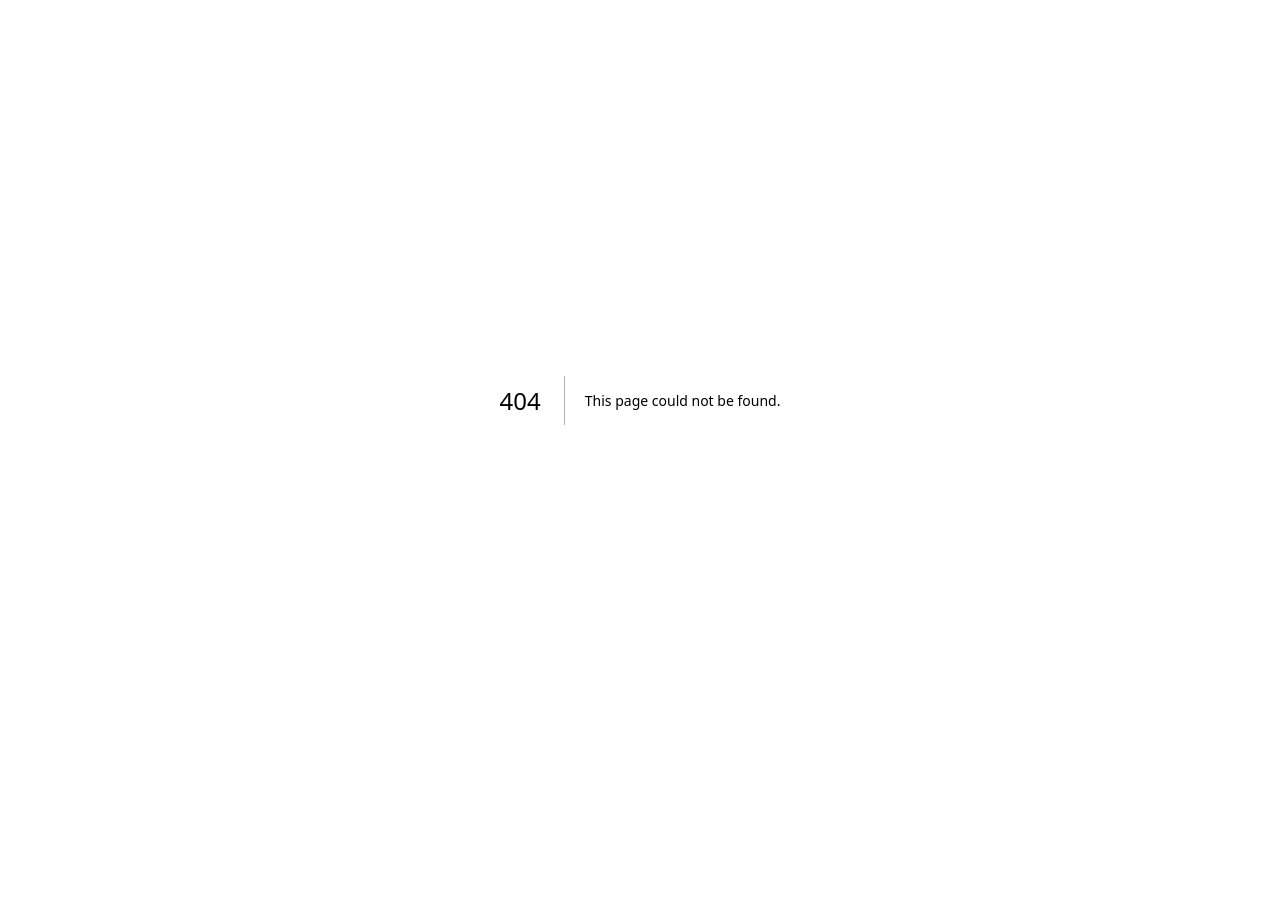
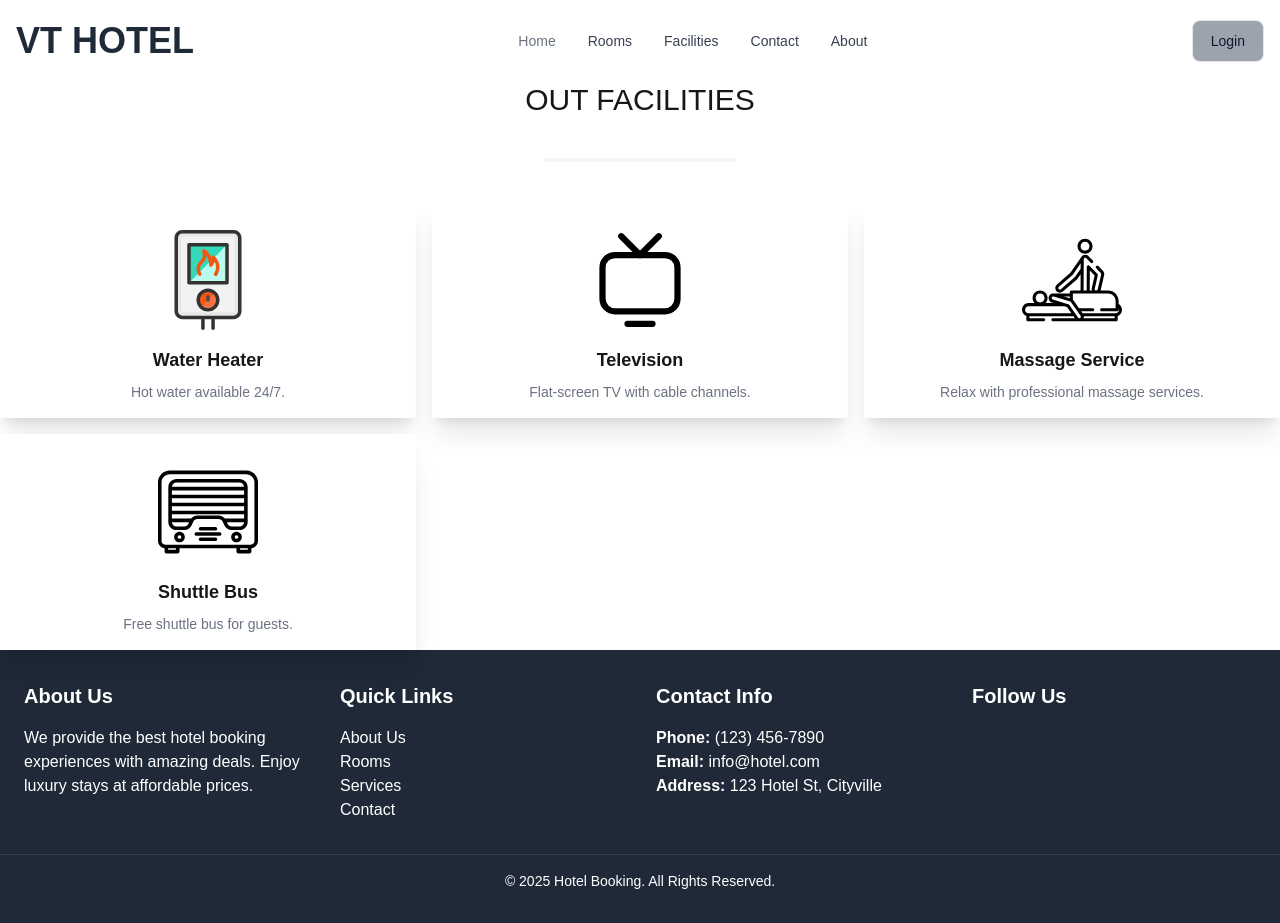
Before and after one commit to vo02022004/hotel-booking-system, a Next.js app in the folder hotel-booking/: page /facilities in a window 1280 px wide. Before the commit this address had no page. Before the commit the page ends 800 px from the top, so only its background shows below. Built offline with nearby package versions, Linux system fonts and the light colour scheme.

Commit message:
build the facilities interfaceinterface

```diff
--- /dev/null
+++ b/hotel-booking/src/app/(router)/facilities/page.tsx
@@ -0,0 +1,111 @@
+'use client'
+import Image from "next/image";
+import IMG_15372 from '@/app/assets/images/carousel/IMG_15372.png'
+import IMG_40905 from '@/app/assets/images/carousel/IMG_40905.png'
+import IMG_55677 from '@/app/assets/images/carousel/IMG_55677.png'
+import IMG_62045 from '@/app/assets/images/carousel//IMG_62045.png'
+import IMG_93127 from '@/app/assets/images/carousel//IMG_93127.png'
+// room
+import IMG_11892 from '@/app/assets/images/rooms/IMG_11892.png'
+import IMG_39782 from '@/app/assets/images/rooms/IMG_39782.png'
+import IMG_42663 from '@/app/assets/images/rooms/IMG_42663.png'
+import IMG_65019 from '@/app/assets/images/rooms/IMG_65019.png'
+// facilities
+import wifi from '@/app/assets/images/facilities/wifi.svg'
+import WaterHeater from '@/app/assets/images/facilities/IMG_27079.svg'
+import Television from '@/app/assets/images/facilities/IMG_41622.svg'
+import Massage from '@/app/assets/images/facilities/IMG_47816.svg'
+import Bus from '@/app/assets/images/facilities/IMG_96423.svg'
+import Header from '@/app/components/Header'
+import Footer from '@/app/components/Footer'
+import RoomCard from '@/app/components/RoomCard'
+import { Navbar, Button, Modal, Carousel, HR } from "flowbite-react";
+import Link from "next/link";
+import { useState } from "react";
+import { IoIosStar } from 'react-icons/io';
+const roomData = [
+  {
+    id: 1,
+    name: "Deluxe Room",
+    price: "$200/night",
+    description: "Spacious room with modern amenities.",
+    image: IMG_11892, // Một hình ảnh đại diện cho phòng,
+    rating: 2
+  },
+  {
+    id: 2,
+    name: "Suite Room",
+    price: "$300/night",
+    description: "Luxurious suite with premium facilities. lorem sdjjjjjjjjjjjjjjjjjjjjjjjjjjjjjjjjjjjjjjjjjjjjjjjjjjjjjjjjjjjjjjjjjjjjjjjjjjjjjjjjjjjjjjjjjjjjjjjjjjjjjjjjjjjjjjjj",
+    image: IMG_39782,
+    rating: 5
+
+  },
+  {
+    id: 3,
+    name: "Family Room",
+    price: "$250/night",
+    description: "Perfect for family stays, with multiple beds.",
+    image: IMG_42663,
+    rating: 2
+
+  },
+
+];
+
+const Facilities = () => {
+  const [openModal, setOpenModal] = useState<true>(true);
+
+  return (
+    <>
+      <Header />
+
+      <div className="flex  justify-center h-full mb-10 text-3xl md:mt-72 mt-20 lg:mt-20  animate-bounce">
+        OUT FACILITIES
+      </div>
+      <HR.Trimmed />
+      <div className="grid grid-cols-1 sm:grid-cols-2 md:grid-cols-3 lg:grid-cols-5 gap-4 items-center mx-32">
+
+
+        <div className="text-center flex flex-col items-center bg-white shadow-xl hover:shadow-2xl transition-shadow duration-300 pt-6 pb-4 px-4 relative group border-t-4 border-transparent hover:border-blue-500">
+          {/* Hình ảnh */}
+          <Image src={WaterHeater} alt="Water Heater Icon" width={100} height={100} />
+          {/* Tên */}
+          <h4 className="mt-4 font-bold text-lg">Water Heater</h4>
+          {/* Mô tả */}
+          <p className="text-sm text-gray-500 mt-2">Hot water available 24/7.</p>
+        </div>
+
+        <div className="text-center flex flex-col items-center bg-white shadow-xl hover:shadow-2xl transition-shadow duration-300 pt-6 pb-4 px-4 relative group border-t-4 border-transparent hover:border-blue-500">
+          {/* Hình ảnh */}
+          <Image src={Television} alt="Television Icon" width={100} height={100} />
+          {/* Tên */}
+          <h4 className="mt-4 font-bold text-lg">Television</h4>
+          {/* Mô tả */}
+          <p className="text-sm text-gray-500 mt-2">Flat-screen TV with cable channels.</p>
+        </div>
+
+        <div className="text-center flex flex-col items-center bg-white shadow-xl hover:shadow-2xl transition-shadow duration-300 pt-6 pb-4 px-4 relative group border-t-4 border-transparent hover:border-blue-500">
+          {/* Hình ảnh */}
+          <Image src={Massage} alt="Massage Icon" width={100} height={100} />
+          {/* Tên */}
+          <h4 className="mt-4 font-bold text-lg">Massage Service</h4>
+          {/* Mô tả */}
+          <p className="text-sm text-gray-500 mt-2">Relax with professional massage services.</p>
+        </div>
+
+        <div className="text-center flex flex-col items-center bg-white shadow-xl hover:shadow-2xl transition-shadow duration-300 pt-6 pb-4 px-4 relative group border-t-4 border-transparent hover:border-blue-500">
+          {/* Hình ảnh */}
+          <Image src={Bus} alt="Bus Icon" width={100} height={100} />
+          {/* Tên */}
+          <h4 className="mt-4 font-bold text-lg">Shuttle Bus</h4>
+          {/* Mô tả */}
+          <p className="text-sm text-gray-500 mt-2">Free shuttle bus for guests.</p>
+        </div>
+      </div>
+
+      <Footer />
+    </>
+  );
+}
+export default Facilities;
```
